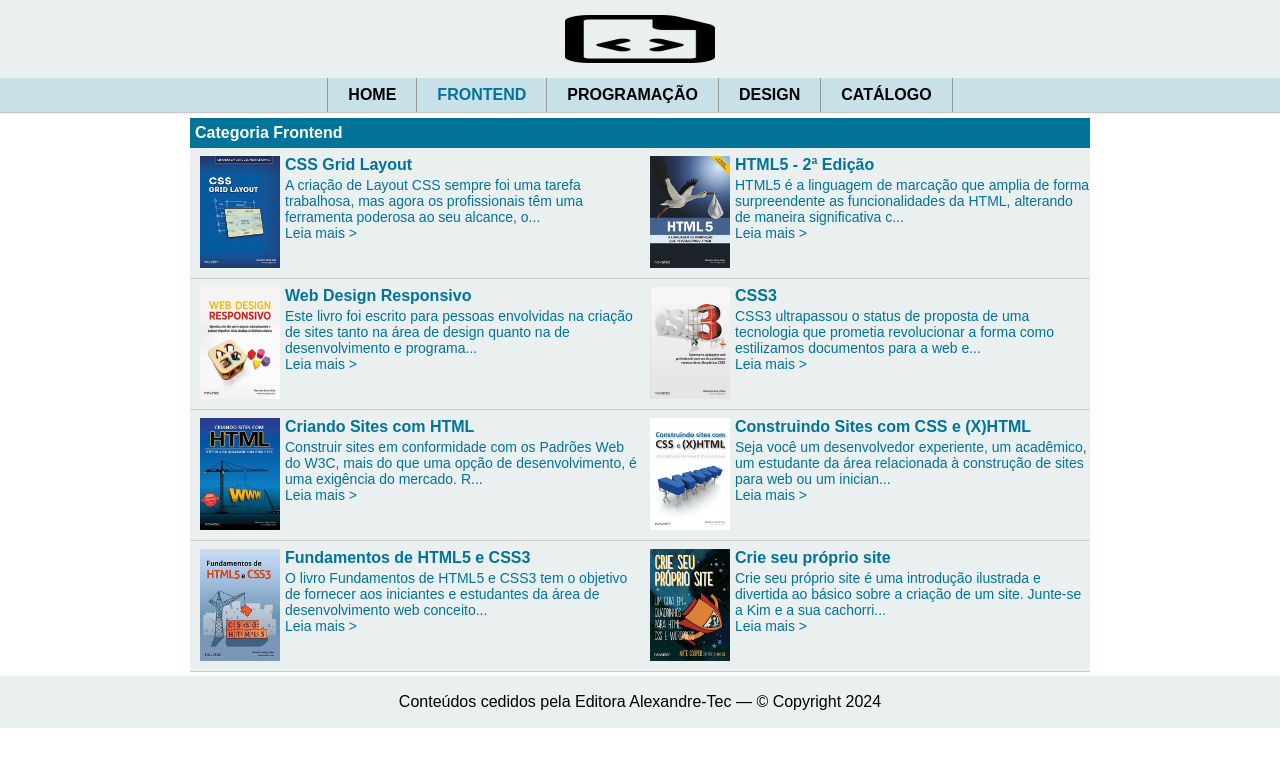
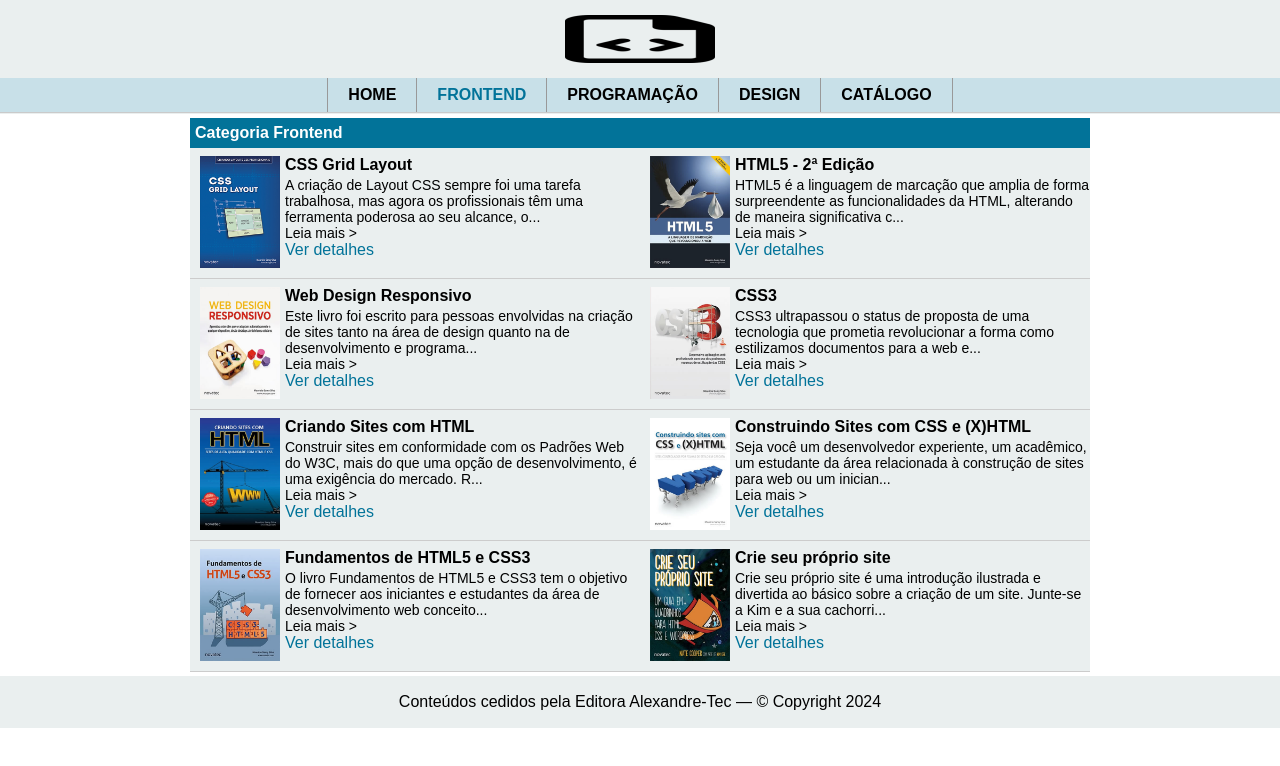
Before and after one commit to AlexandreLiberatto/editora-alexandre-tec, a React (Vite) app: page /frontend in a window 1280 px wide. Shown: the top 766 px of the page. Built offline with nearby package versions, Linux system fonts and the light colour scheme.

Commit message:
Corrigindo bugs

```diff
--- a/src/App.jsx
+++ b/src/App.jsx
@@ -1,5 +1,5 @@
-import React, { Component } from "react";
-import { BrowserRouter as Router, Routes, Route } from "react-router-dom";
+import { Component } from "react";
+import { BrowserRouter as Router, Routes, Route, useParams } from "react-router-dom";
 import Topo from "./components/Topo";
 import Home from "./components/Home";
 import Frontend from "./components/Frontend";
@@ -24,41 +24,47 @@ class App extends Component {
     } catch (error) {
       console.log(error);
       document
-        .querySelectorAll(".principal")[0]
-        .insertAdjacentHTML(
-          "beforeend",
-          "<p class='erro'>Mensagem de erro</p>"
-        );
+        .querySelectorAll(".principal span")
+        .forEach((span) => (span.textContent = "Mensagem amigável para o usuário"));
     }
   }
 
+  getLivro = (slug) => {
+    const livro = this.state.livros.find((livro) => livro.slug === slug);
+    return livro;
+  };
+
   render() {
+    const { livros } = this.state;
+
+    const LivroWrapper = () => {
+      const { slug } = useParams();
+      const livro = this.getLivro(slug);
+      return livro ? <Livro livro={livro} /> : <NotFound />;
+    };
+
     return (
       <Router>
-        <Topo />
-        <Routes>
-          <Route path="/" element={<Home livros={this.state.livros} />} />
-          <Route path="/frontend" element={<Frontend livros={this.state.livros} />} />
-          <Route path="/programacao" element={<Programacao livros={this.state.livros} />} />
-          <Route path="/design" element={<Design livros={this.state.livros} />} />
-          <Route path="/catalogo" element={<Catalogo livros={this.state.livros} />} />
-          <Route path="/livro/:livroSlug" element={<LivroPage livros={this.state.livros} />} />
-          <Route path="*" element={<NotFound />} />
-        </Routes>
-        <Rodape />
+        <div className="App">
+          <Topo />
+          <Routes>
+            <Route path="/" element={<Home livros={livros} />} />
+            <Route path="/frontend" element={<Frontend livros={livros} />} />
+            <Route path="/programacao" element={<Programacao livros={livros} />} />
+            <Route path="/design" element={<Design livros={livros} />} />
+            <Route path="/catalogo" element={<Catalogo livros={livros} />} />
+            <Route path="/livro/:slug" element={<LivroWrapper />} />
+            <Route path="*" element={<NotFound />} />
+          </Routes>
+          <Rodape />
+        </div>
       </Router>
     );
   }
 }
 
-const LivroPage = ({ livros }) => {
-  const { livroSlug } = useParams();
-  const livro = livros.find(livro => livro.slug === livroSlug);
-  if (livro) return <Livro livro={livro} />;
-  else return <NotFound />;
-};
+export default App;
 
-export default App;
 
 /* Substituí Switch por Routes.
 Substituí render por element ao definir as rotas.
--- a/src/components/Catalogo.jsx
+++ b/src/components/Catalogo.jsx
@@ -37,4 +37,5 @@ const Catalogo = ({ livros }) => {
     </main>
   );
 };
+
 export default Catalogo;
--- a/src/components/Design.jsx
+++ b/src/components/Design.jsx
@@ -13,21 +13,12 @@ const Design = ({ livros }) => (
               alt="Thumbnail da capa do livro ..."
             />
           </div>
-          {livros
-            .filter((c) => c.slug === livro.slug)
-            .map((livro) => (
-              <span key={livro.slug}>
-                <Link to={`/livro/${livro.slug}`}>
-                  {
-                    <div className="detalhes">
-                      <h3>{livro.titulo}</h3>
-                      <p>{livro.descricao.slice(0, 130) + "..."}</p>
-                      <p>Leia mais &gt;</p>
-                    </div>
-                  }
-                </Link>
-              </span>
-            ))}
+          <div className="detalhes">
+            <h3>{livro.titulo}</h3>
+            <p>{livro.descricao.slice(0, 130) + "..."}</p>
+            <p>Leia mais &gt;</p>
+            <Link to={`/livro/${livro.slug}`}>Ver detalhes</Link>
+          </div>
         </div>
       ))}
   </main>
--- a/src/components/Frontend.jsx
+++ b/src/components/Frontend.jsx
@@ -13,21 +13,12 @@ const Frontend = ({ livros }) => (
               alt="Thumbnail da capa do livro ..."
             />
           </div>
-          {livros
-            .filter((c) => c.slug === livro.slug)
-            .map((livro) => (
-              <span key={livro.slug}>
-                <Link to={`/livro/${livro.slug}`}>
-                  {
-                    <div className="detalhes">
-                      <h3>{livro.titulo}</h3>
-                      <p>{livro.descricao.slice(0, 130) + "..."}</p>
-                      <p>Leia mais &gt;</p>
-                    </div>
-                  }
-                </Link>
-              </span>
-            ))}
+          <div className="detalhes">
+            <h3>{livro.titulo}</h3>
+            <p>{livro.descricao.slice(0, 130) + "..."}</p>
+            <p>Leia mais &gt;</p>
+            <Link to={`/livro/${livro.slug}`}>Ver detalhes</Link>
+          </div>
         </div>
       ))}
   </main>
--- a/src/components/Livro.jsx
+++ b/src/components/Livro.jsx
@@ -1,4 +1,4 @@
-import React from "react";
+
 
 const Livro = ({ livro }) => {
   return (
@@ -22,7 +22,7 @@ const Livro = ({ livro }) => {
         </div>
       </div>
     </main>
-  )
-}
+  );
+};
 
 export default Livro;
```
Also changed, not shown: src/components/Home.jsx (+4 -4 lines), src/components/Navegacao.jsx (+5 -5 lines).
